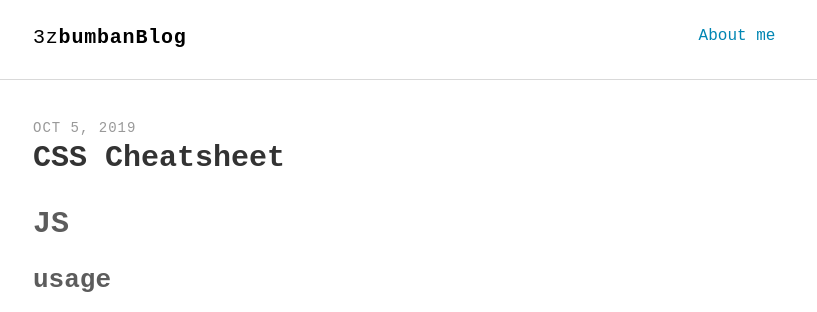
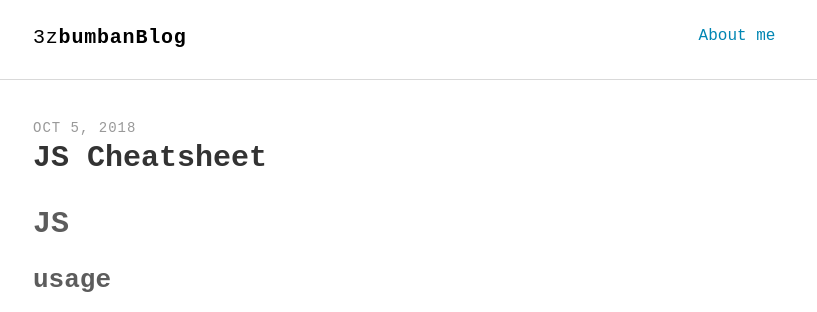
Before and after one commit to 3zbumban/3zbumban.github.io, a Jekyll site: the page built from _posts/2018-10-05-js-zusammenfassung.md, in a window 1280 px wide and 900 px high. Shown: the top 312 px of the window, without its empty margins (231-1048 px from the left). Built offline with Jekyll 4.4.1, drawn with Linux system fonts in a browser that asks for light colours; some web fonts are replaced.

Commit message:
publishing...

```diff
--- a/_posts/2019-10-05-js-zusammenfassung.md
+++ b/_posts/2018-10-05-js-zusammenfassung.md
@@ -1,9 +1,9 @@
 ---
 layout: post
-title: "CSS Cheatsheet"
+title: "JS Cheatsheet"
 comments: true
-description: "CSS zusammenfassung"
-keywords: "CSS, wt"
+description: "js zusammenfassung"
+keywords: "js, wt"
 ---
 
 # JS
```
